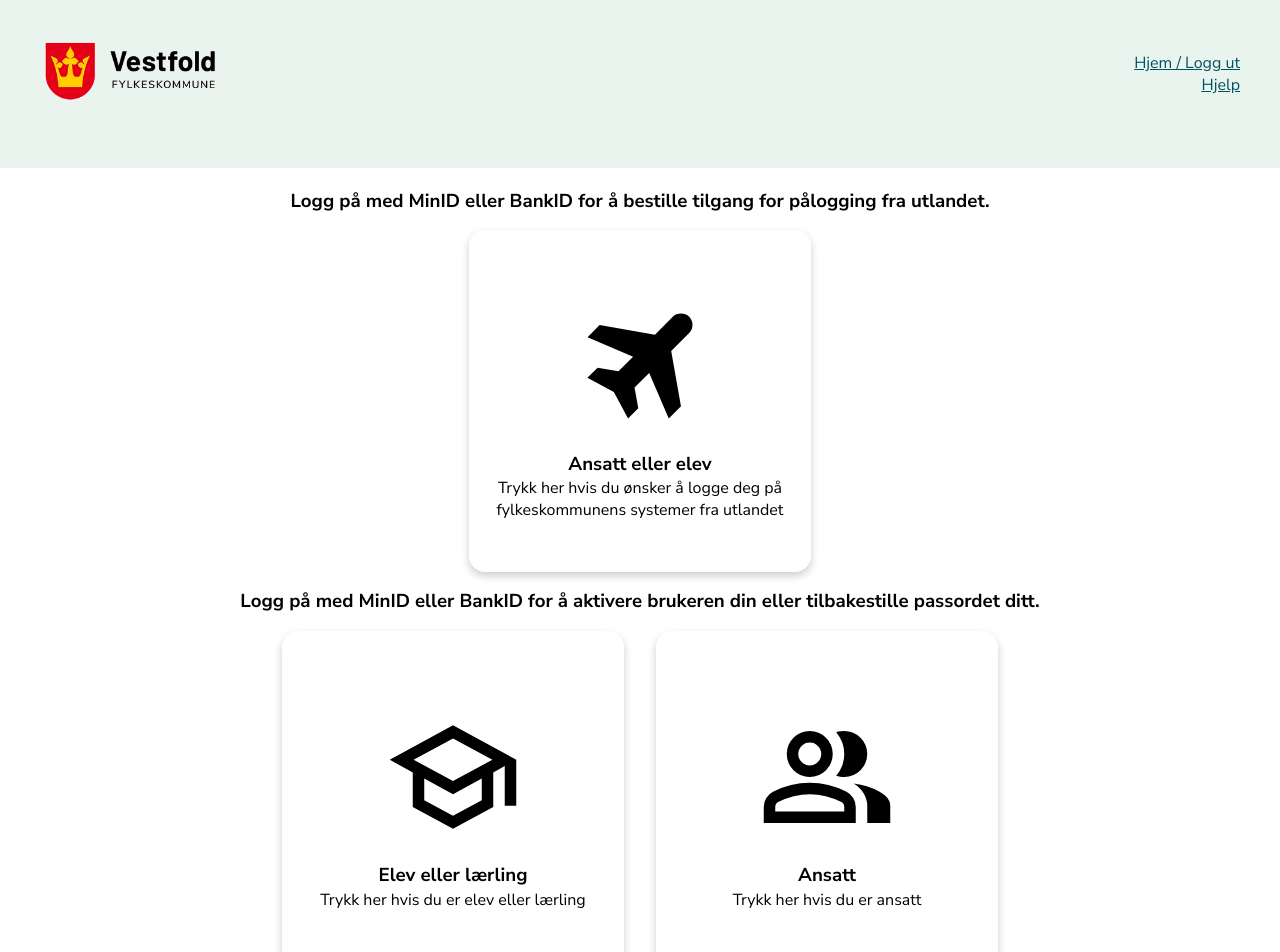
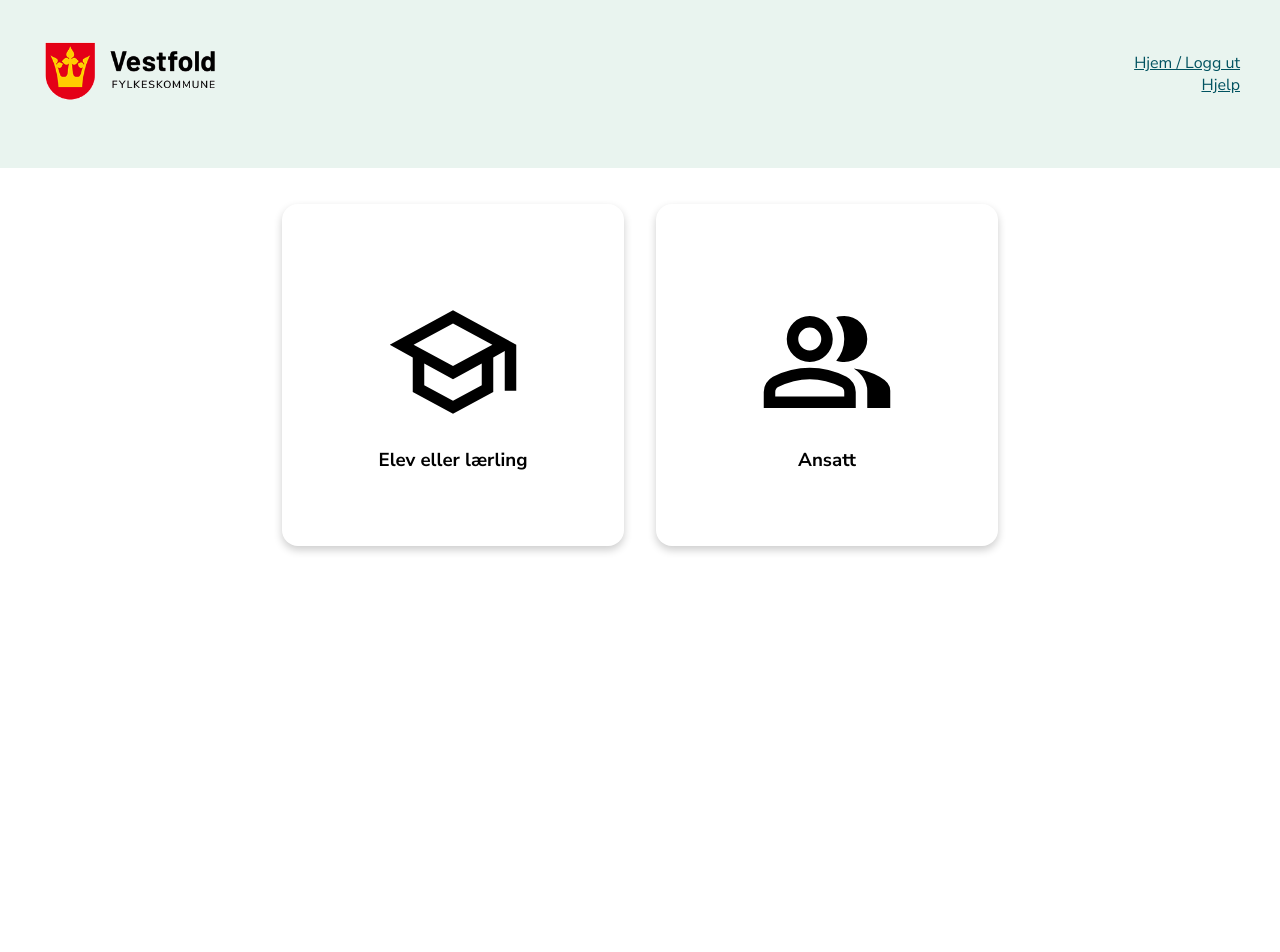
Before and after one commit to vestfoldfylke/onboarding-web, a SvelteKit app: page / in a window 1280 px wide. Shown: the top 952 px of the page. After the commit the page ends 800 px from the top, so only its background shows below. Built offline with nearby package versions, Linux system fonts and the light colour scheme; no server answers.

Commit message:
add travel button for foreign access in student and employee pages

```diff
--- a/src/routes/+page.svelte
+++ b/src/routes/+page.svelte
@@ -2,29 +2,14 @@
   import CardButton from '../lib/components/CardButton.svelte'
   import school from '$lib/assets/school.svg'
   import person from '$lib/assets/person.svg'
-  import travel from '$lib/assets/travel.svg'
-
-  const utenlandsreiseUrl = import.meta.env.VITE_UTENLANDSREISE_SKJEMA_URL
 </script>
 
 <main>
-    {#if utenlandsreiseUrl}
-        <div class="centerstuff">
-            <h3>Logg på med MinID eller BankID for å bestille tilgang for pålogging fra utlandet.</h3>
-        </div>
-        <div class="centerstuff">
-            <CardButton header={'Ansatt eller elev'} imgPath={travel} imgAlt={'Ikon bilde av et fly'} paragraph={'Trykk her hvis du ønsker å logge deg på fylkeskommunens systemer fra utlandet'} boolValue={false} func={() => {window.open(utenlandsreiseUrl)}}/>
-        </div>
-    {/if}
     <div class="centerstuff">
-        <h3>Logg på med MinID eller BankID for å aktivere brukeren din eller tilbakestille passordet ditt. </h3>
-    </div>
-    <div class="centerstuff">
-        <CardButton header={'Elev eller lærling'} imgPath={school} imgAlt={'Ikon bilde av en elev'} gotoPath={'/elev'} paragraph={'Trykk her hvis du er elev eller lærling'} boolValue={true}/>
-        <CardButton header={'Ansatt'} imgPath={person} imgAlt={'Ikon bilde av en ansatt'} gotoPath={'/ansatt'} paragraph={'Trykk her hvis du er ansatt'} boolValue={true}/>
+        <CardButton header={'Elev eller lærling'} imgPath={school} imgAlt={'Ikon bilde av en elev'} gotoPath={'/elev'} paragraph={''} boolValue={true}/>
+        <CardButton header={'Ansatt'} imgPath={person} imgAlt={'Ikon bilde av en ansatt'} gotoPath={'/ansatt'} paragraph={''} boolValue={true}/>
     </div>
 </main>
-
 
 <style>
    .centerstuff {
```
Also changed, not shown: src/routes/ansatt/+page.svelte (+7 -8 lines), src/routes/elev/+page.svelte (+7 -6 lines).
